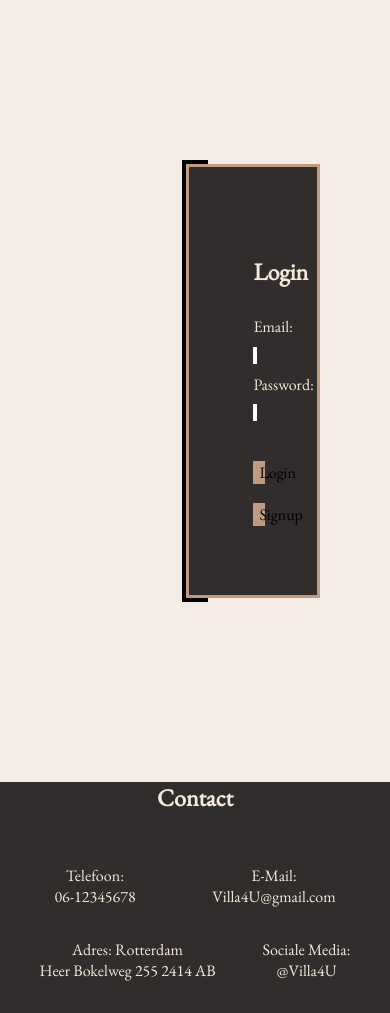
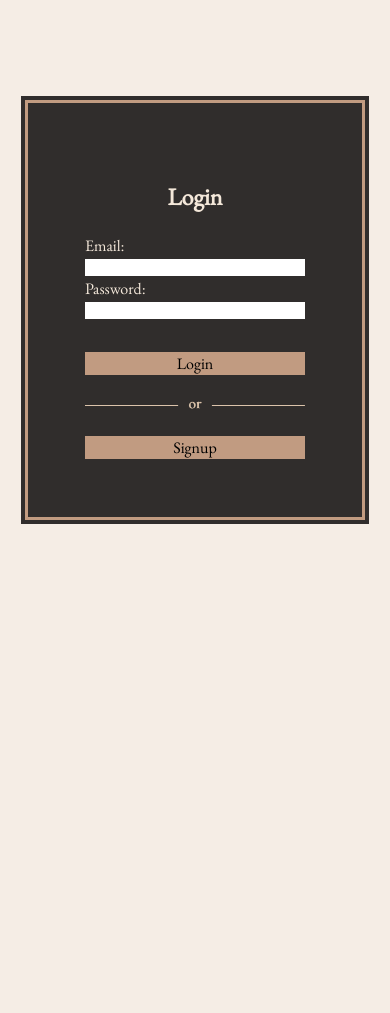
Before and after one commit to iranathan/Villa4u.nl, a PHP site: page /login.html in a window 390 px wide. Shown: the part 60-1073 px from the top of the page. After the commit the page ends 584 px from the top, so only its background shows below. Run offline with PHP 8.4, Linux system fonts and the light colour scheme.

Commit message:
login more mobile

```diff
--- a/css/login.css
+++ b/css/login.css
@@ -2,7 +2,10 @@ body{
     background-color: #f5ede5;
 }
 main {
-    padding: 10rem;
+    display: flex;
+    justify-content: center;
+    align-content: center;
+
 }
 
 input, label {
@@ -10,13 +13,12 @@ input, label {
 }
 /* second border around div */
 #login {
-    border: 4px solid black;
-    margin-left: 32%;
-    margin-right: 32%;
+    margin-top: 6rem;
+    min-height: 300px;
+    margin-bottom: 250px;
 }
 /* first border around div and div*/
 #parent {
-    border: 3px solid #c19b81;
     color: #f4e8da;
     display: flex;
     flex-direction: column;
@@ -25,7 +27,14 @@ input, label {
     padding: 4rem;
     background-color: #302d2c;
     height: 300px;
+    min-width: 200px;
+    outline: 3px solid #c19b81;
+    outline-offset: -7px;
+    min-height: 300px;
+    max-width: 220px;
 }
+
+
 
 /* buttons */
 #submit{margin-top: 30px;}
--- a/login.html
+++ b/login.html
@@ -38,14 +38,6 @@
             </div>
         </form>
     </main>
-    <footer>
-        <h2>Contact</h2>
-        <div id="footer-info">
-            <p>Telefoon: <br>06-12345678</p>
-            <p>E-Mail: <br>Villa4U@gmail.com</p>
-            <p>Adres: Rotterdam  <br>Heer Bokelweg 255 2414 AB </p>
-            <p>Sociale Media: <br>@Villa4U</p>
-        </div>
-    </footer>
+
 </body>
 </html>
```
Also changed, not shown: signup.html (+3 -11 lines).
